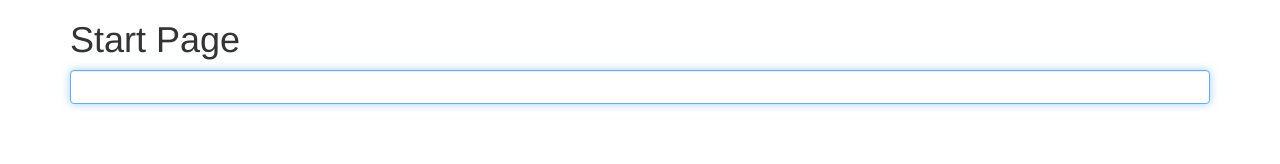
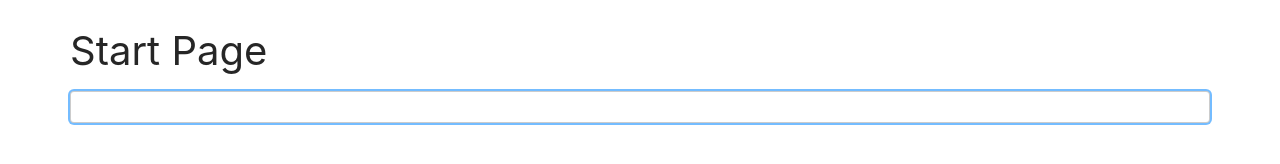
Before and after one commit to theplenoh/scibx-startpage, a plain HTML site: page index.html in a window 1280 px wide. Drawn offline with Linux system fonts and the light colour scheme.

Commit message:
Switch from Bootstrap to Halfmoon

```diff
--- a/index.html
+++ b/index.html
@@ -1,30 +1,24 @@
 <!DOCTYPE html>
-<html lang="ko">
+<html lang="ko" class="auto-scaling-disabled">
 <head>
     <meta charset="utf-8">
     <title>Start Page</title>
     <meta name="viewport" content="width=device-width, initial-scale=1.0, maximum-scale=1.0, minimum-scale=1.0, user-scalable=no">
 
-<link rel="stylesheet" href="styles/bootstrap.min.css">
+<link href="styles/halfmoon.min.css" rel="stylesheet">
 <script src="scripts/jquery.min.js"></script>
-<script src="scripts/bootstrap.min.js"></script>
-
-<style>
-#searchbar { width: 100%; }
-</style>
 </head>
 
-<body>
+<body class="p-15">
 <div class="container">
-<div class="row">
-    <div class="col-sm-12">
-        <h1>Start Page</h1>
-        <div class="form-group">
+    <main>
+        <h1 class="mb-0">Start Page</h1>
+        <p>
             <input type="text" class="form-control" id="searchbar">
-        </div>
-    </div>
+        </p>
+    </main>
 </div>
-</div>
+<script src="scripts/halfmoon.min.js"></script>
 <script>
 $('#searchbar').focus();
 var SE = {
```
Also changed, not shown: scripts/halfmoon.min.js (added), styles/halfmoon.min.css (added).
